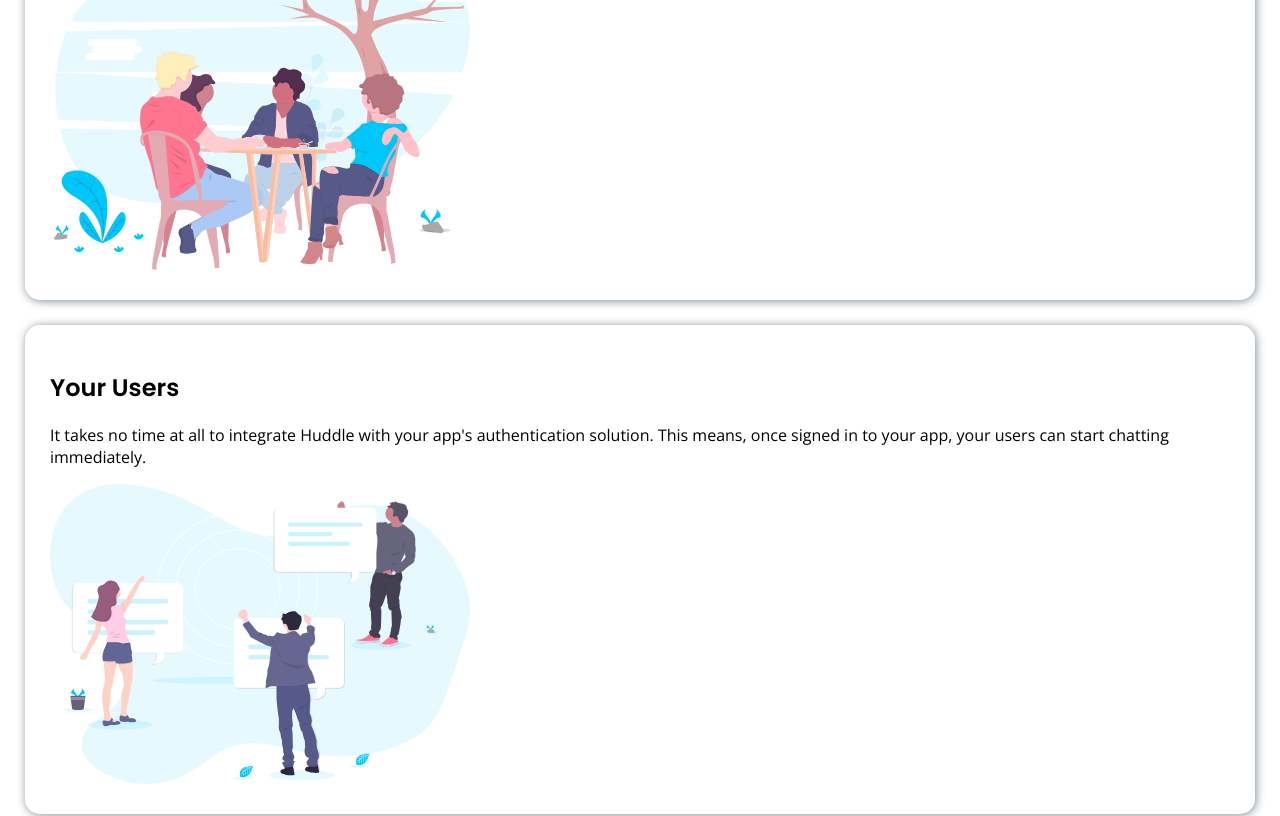
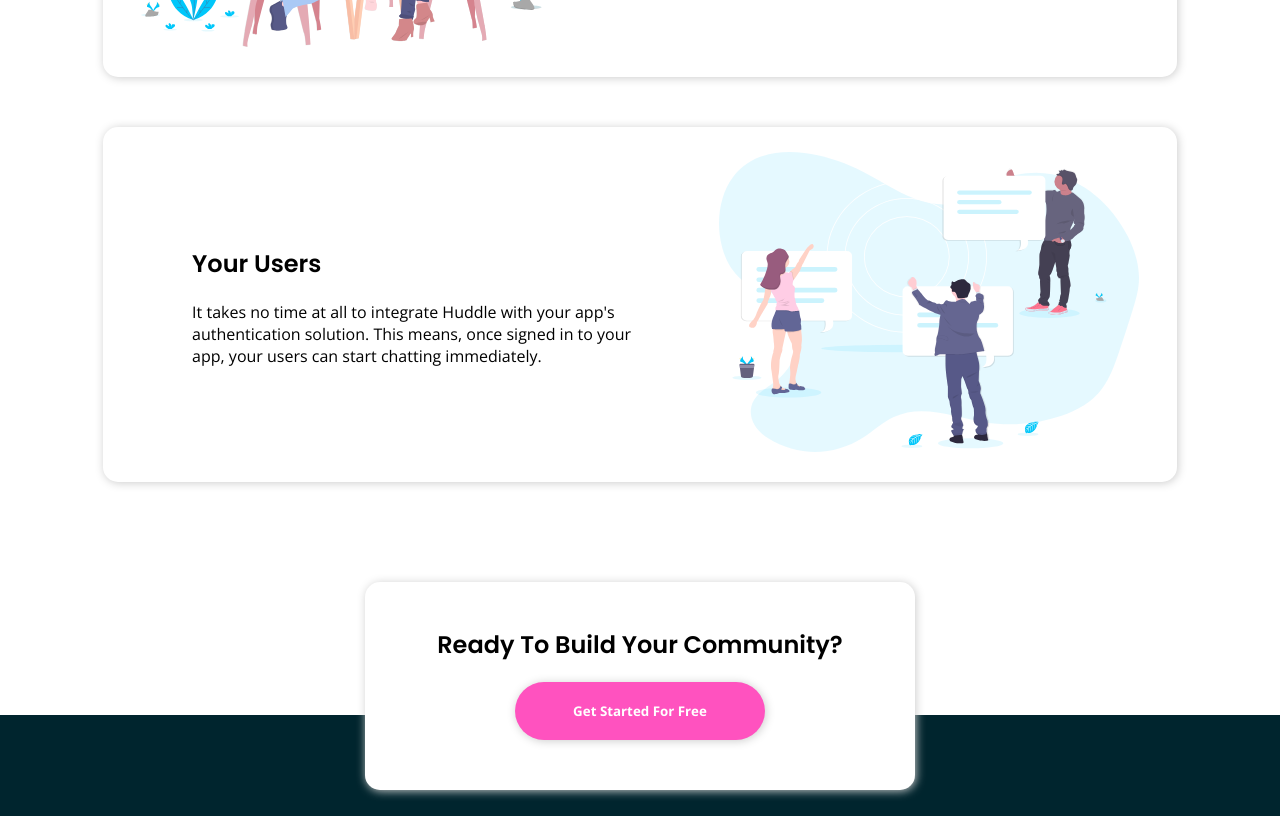
Before and after one commit to meilani/huddleLandingPage, a plain HTML site: page index.html in a window 1280 px wide. Shown: the part 1280-2096 px from the top of the page. Drawn offline with nearby package versions, Linux system fonts and the light colour scheme.

Commit message:
section css

```diff
--- a/index.html
+++ b/index.html
@@ -50,7 +50,7 @@
 
 <main>
 
-  <section>
+  <section class="section-1">
     <div class="section-text">
       <h2>
         Grow Together
@@ -65,7 +65,7 @@
     </div>
   </section>
 
-  <section>
+  <section class="section-2">
     <div class="section-text">
       <h2>
         Flowing Conversations
@@ -80,7 +80,7 @@
     </div>
   </section>
 
-  <section>
+  <section class="section-1">
     <div class="section-text">
       <h2>
         Your Users
--- a/style/main.css
+++ b/style/main.css
@@ -70,22 +70,29 @@ button {
     font-family: 'Open Sans', sans-serif;
     font-weight: 600;
     border: none;
-    padding: 15px 55px;
-    border-radius: 25px;
+    border-radius: 35px;
+}
+
+button:hover {
+    box-shadow: 1px 1px 4px #cccccc;
 }
 
 .white-button {
     background-color: #ffffff;
-    box-shadow: 1px 1px 10px hsl(208, 11%, 55%);
+    padding: 15px 60px;
 }
 
-.white-button:hover {
-    box-shadow: 1px 1px 4px hsl(208, 11%, 55%);
-}
 
 .pink-button {
     color: #ffffff;
     background-color: hsl(322, 100%, 66%);
+    padding: 20px 55px;
+}
+
+button,
+section,
+.cta {
+    box-shadow: 1px 1px 10px #ccc;
 }
 
 /***************
@@ -96,6 +103,7 @@ nav {
     justify-content: space-between;
     background-color: transparent;
     margin: 0 25px;
+    align-items: center;
 }
 
 
@@ -124,16 +132,47 @@ header {
     MAIN
 ***************/
 
+main {
+    display: flex;
+    flex-direction: column;
+    align-items: center;
+    justify-content: center;
+}
+
 /***************
     SECTION
 ***************/
 section {
-    display: grid;
+    display: flex;
     border-radius: 15px;
-    margin: 25px;
-    box-shadow: 1px 1px 10px hsl(208, 11%, 55%);
+    margin: 25px auto;
     padding: 25px;
+    align-items: center;
+    justify-content: space-around;
+    max-width: 1200px;
+    width: 80vw;
 }
+
+.section-1 {
+
+}
+
+.section-2 {
+    flex-direction: row-reverse;
+}
+
+.section-text {
+    margin: 5%;
+}
+
+.section-text p {
+    max-width: 450px;
+}
+
+.section-image {
+
+}
+
 
 /***************
     CTA
@@ -148,10 +187,10 @@ section {
     width: 500px;
     padding: 25px 25px 50px 25px;
     top: 75px;
-    box-shadow: 1px 1px 10px hsl(208, 11%, 55%);
     margin: auto;
     position: relative;
     background: #ffffff;
+    text-align: center;
 }
 
 .cta button {
@@ -187,8 +226,35 @@ footer ul li {
     MEDIA QUERIES
 ******************/
 
+@media (max-width: 850px) {
+    .hero, .section-1, .section-2 {
+        flex-direction: column;
+        justify-content: center;
+    }
+
+    .section-image img {
+       object-fit: contain;
+    }
+
+
+}
+
+
 @media (max-width: 600px) {
+    .logo-img {
+        width: 156px;
+        height: 26px;
+    }
+
+    .white-button {
+        padding: 15px 30px;
+    }
+
     header {
         background: url(../images/bg-hero-mobile.svg);
     }
+
+    .cta {
+        width: 70%;
+    }
 }
```
